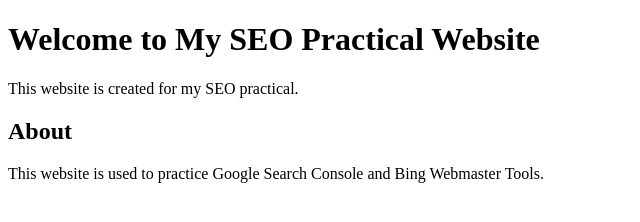
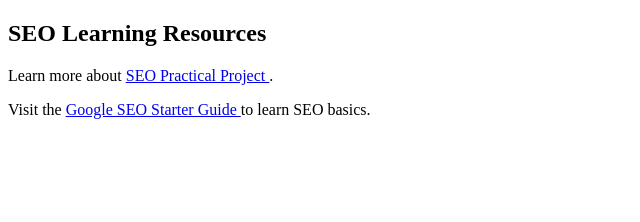
Before and after one commit to urva-21/seo-practical, a plain HTML site: page index.html in a window 1280 px wide. Shown: the whole page, without its empty margins (0-640 px from the left). Drawn offline with Linux system fonts and the light colour scheme.

Commit message:
Update index.html

```diff
--- a/index.html
+++ b/index.html
@@ -4,11 +4,19 @@
     <title>SEO Practical Website</title>
 </head>
 <body>
-    <h1>Welcome to My SEO Practical Website</h1>
-    <p>This website is created for my SEO practical.</p>
-
-    <h2>About</h2>
-    <p>This website is used to practice Google Search Console
-    and Bing Webmaster Tools.</p>
+<h2>SEO Learning Resources</h2>
+<p>
+  Learn more about
+  <a href="https://github.com/urva-21/seo-practical">
+    SEO Practical Project
+  </a>.
+</p>
+<p>
+  Visit the
+  <a href="https://developers.google.com/search/docs/fundamentals/seo-starter-guide">
+    Google SEO Starter Guide
+  </a>
+  to learn SEO basics.
+</p>
 </body>
 </html>
```
